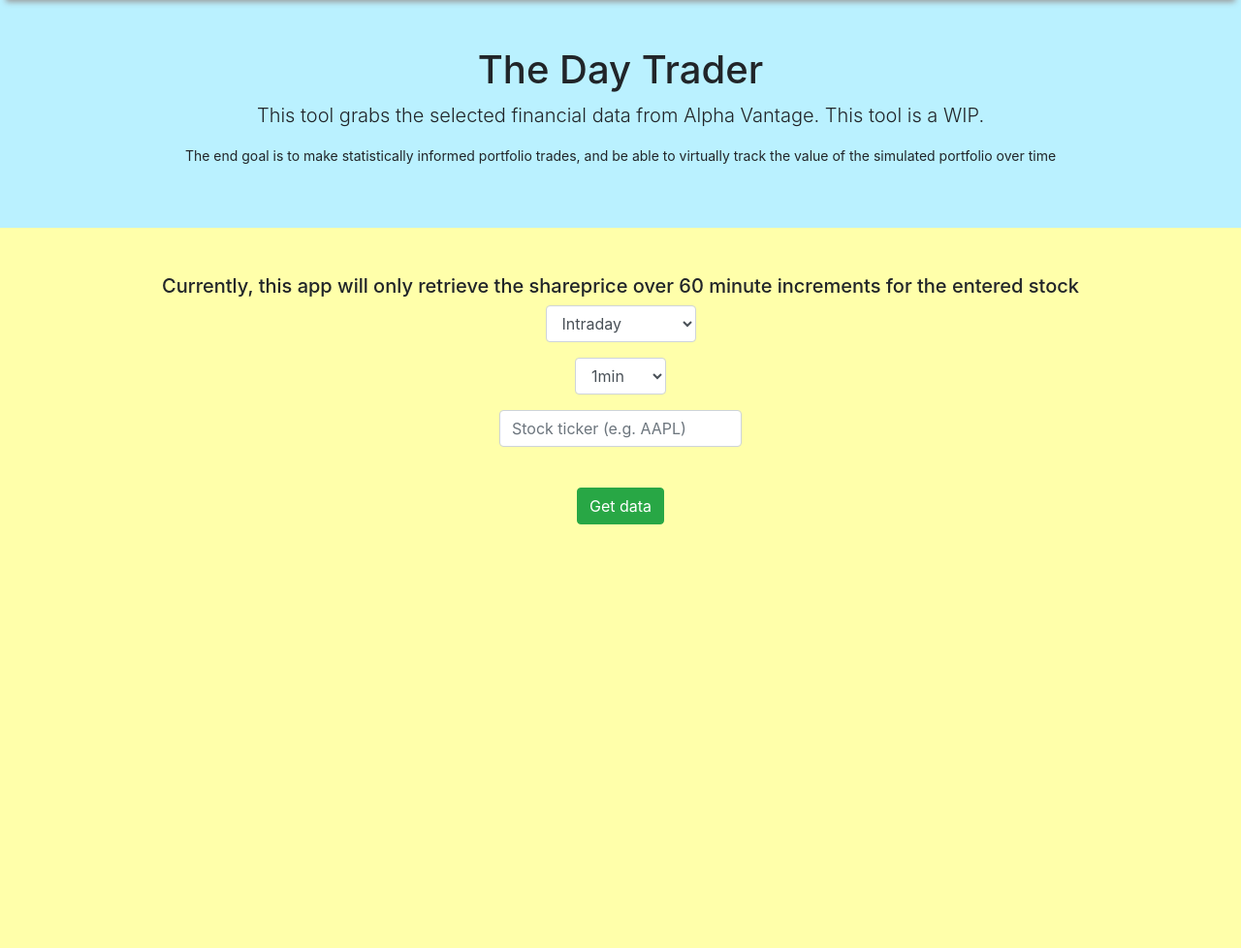
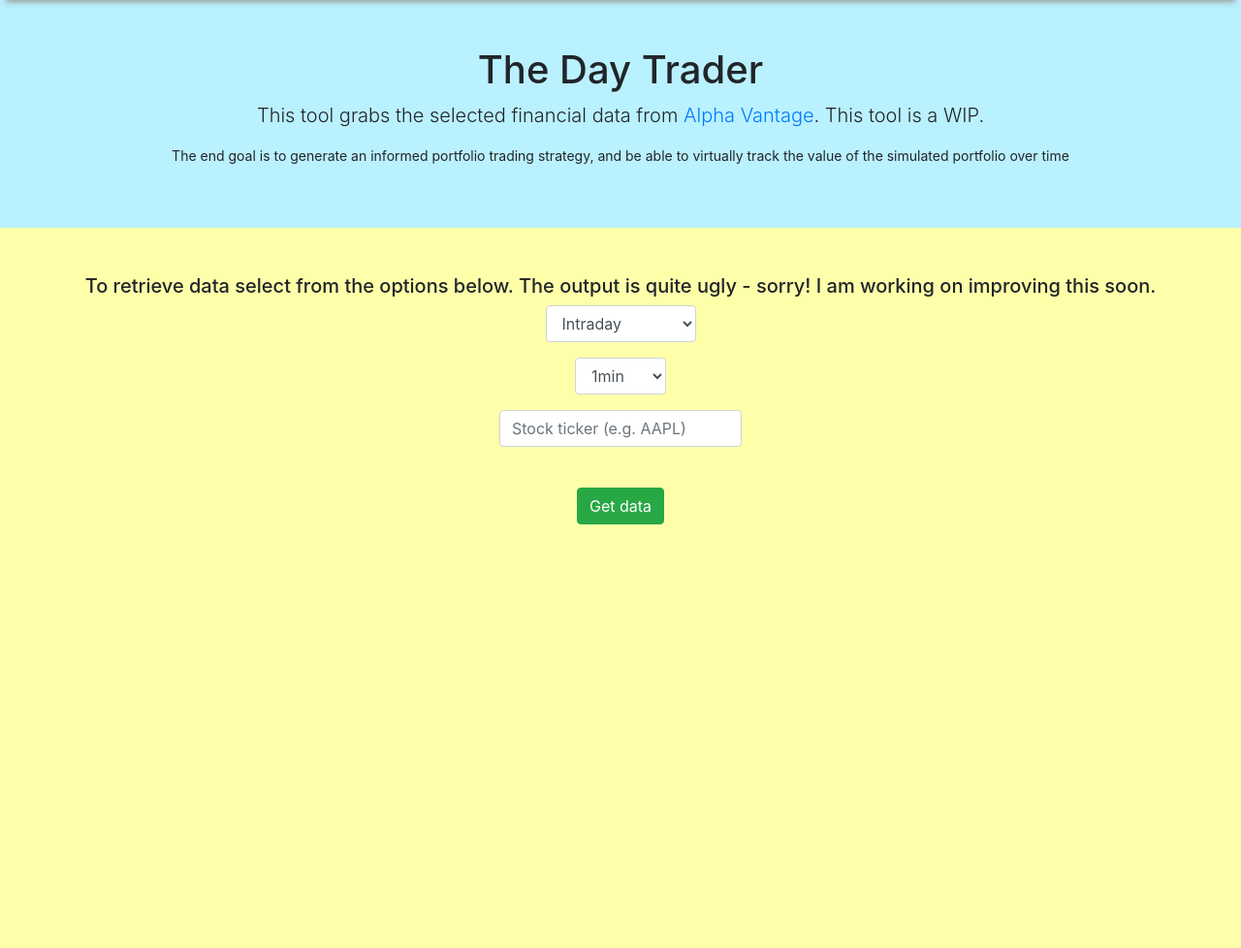
Before and after one commit to con-mcleod/Solai, a Flask app: page /daytrader in a window 1280 px wide. Shown: the part 56-1034 px from the top of the page at 97% size. Run offline with Flask 2, Linux system fonts and the light colour scheme; some libraries are stand-ins or nearby versions.

Commit message:
minor fixes

```diff
--- a/templates/daytrader.html
+++ b/templates/daytrader.html
@@ -5,15 +5,15 @@
 	<section class="about text-center">
 		<div class="container">
 			<h1>The Day Trader</h1>
-			<p class="lead text-blue">This tool grabs the selected financial data from Alpha Vantage. This tool is a WIP.</p>
-			<p>The end goal is to make statistically informed portfolio trades, and be able to virtually track the value of the simulated portfolio over time</p>
+			<p class="lead text-blue">This tool grabs the selected financial data from <a href="https://www.alphavantage.co/" target="_blank">Alpha Vantage</a>. This tool is a WIP.</p>
+			<p>The end goal is to generate an informed portfolio trading strategy, and be able to virtually track the value of the simulated portfolio over time</p>
 		</div>
 	</section>
 
 	<section class="projects text-center">
 		<div class="container">
 
-			<h5>Currently, this app will only retrieve the shareprice over 60 minute increments for the entered stock</h5>
+			<h5>To retrieve data select from the options below. The output is quite ugly - sorry! I am working on improving this soon.</h5>
 
 			<form method="POST">
 				<div class="d-flex justify-content-center align-items-center container ">
```
Also changed, not shown: README.md.
